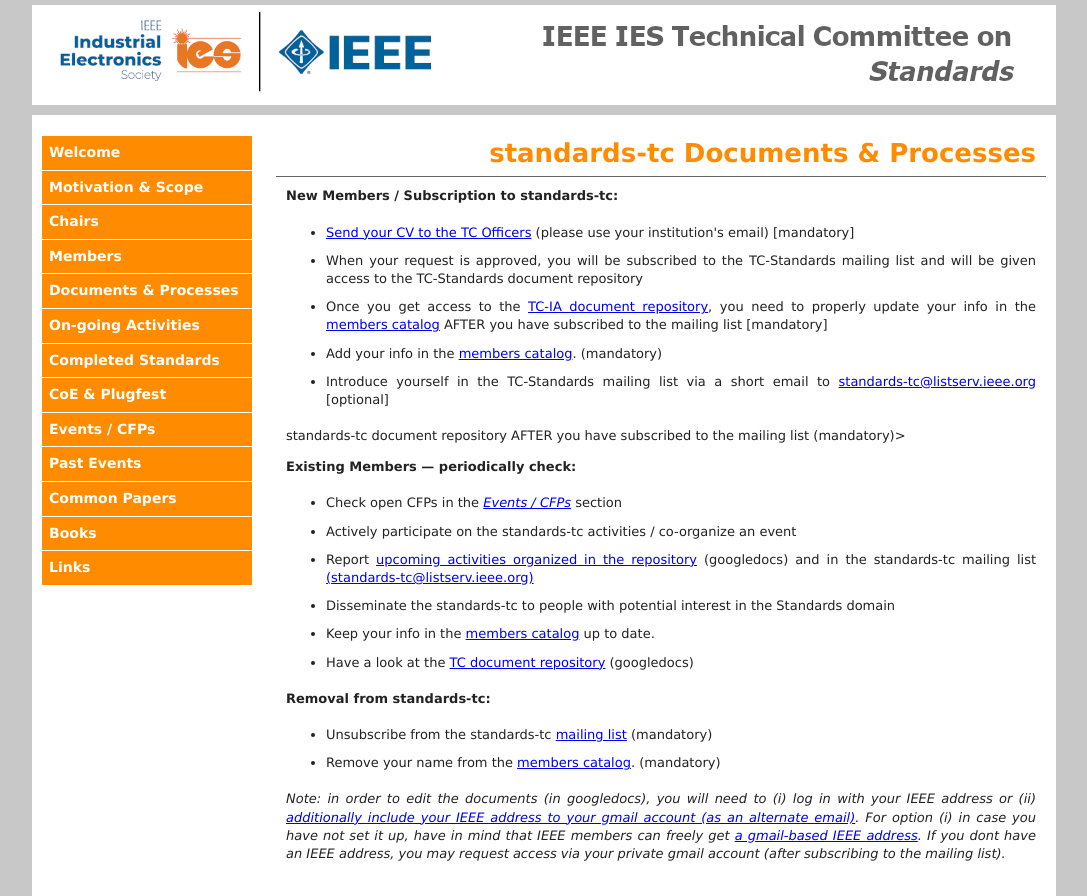
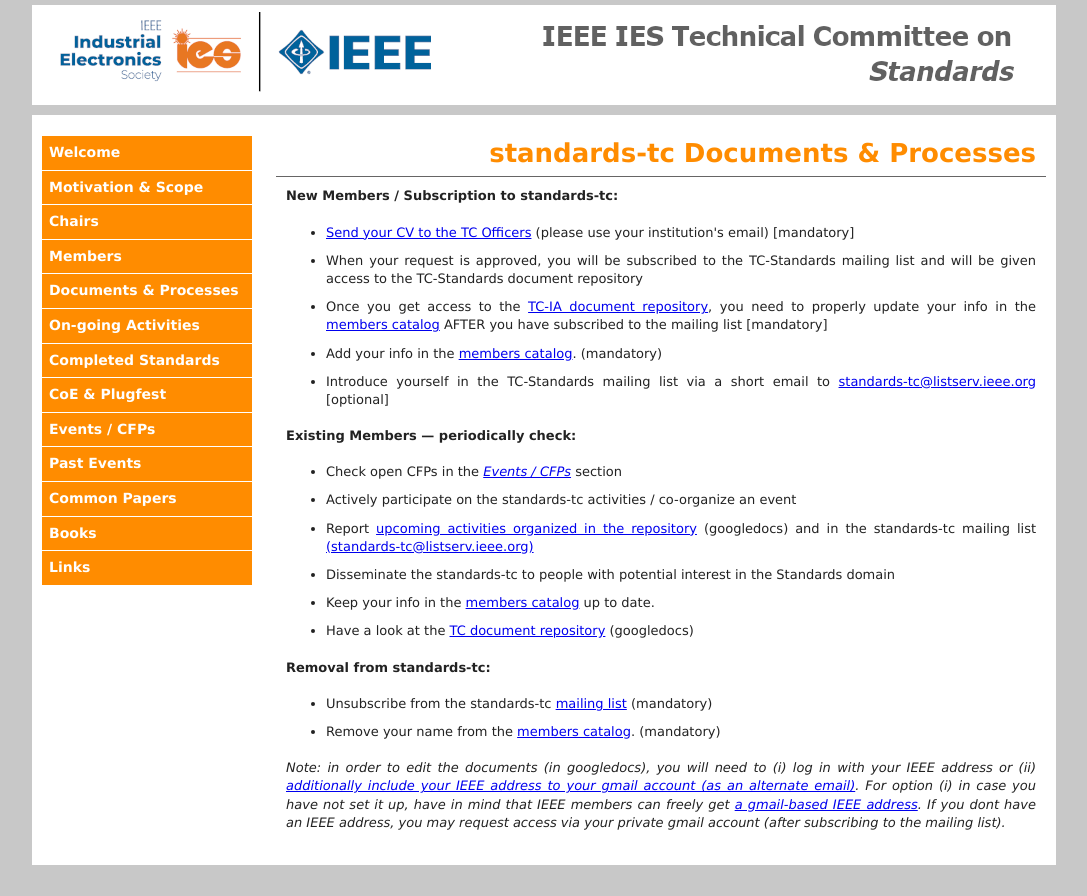
Before and after one commit to ieee-ies/standards-tc.ieee-ies.org, a plain HTML site: page processes.html in a window 1280 px wide. Shown: the whole page, without its empty margins (96-1183 px from the left). After the commit the page ends 865 px from the top, so only its background shows below. Drawn offline with Linux system fonts and the light colour scheme; a script that the page names is missing.

Commit message:
Update processes.html

```diff
--- a/processes.html
+++ b/processes.html
@@ -72,8 +72,6 @@
             </li>
           </ul>
 
-          <! commented ----  Request access to the <a href="https://drive.google.com/drive/" target="_blank">standards-tc document repository</a> AFTER you have subscribed to the mailing list (mandatory)>
-
           <p><b>Existing Members &mdash; periodically check:</b></p>
           <ul>
             <li>Check open CFPs in the <i><a href="events.html">Events / CFPs</a></i> section</li>
```
